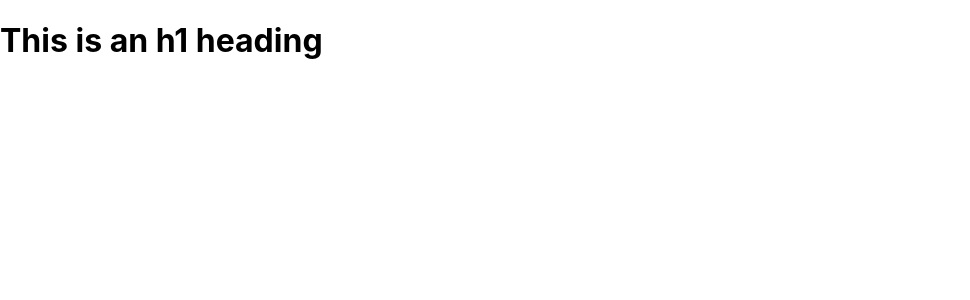
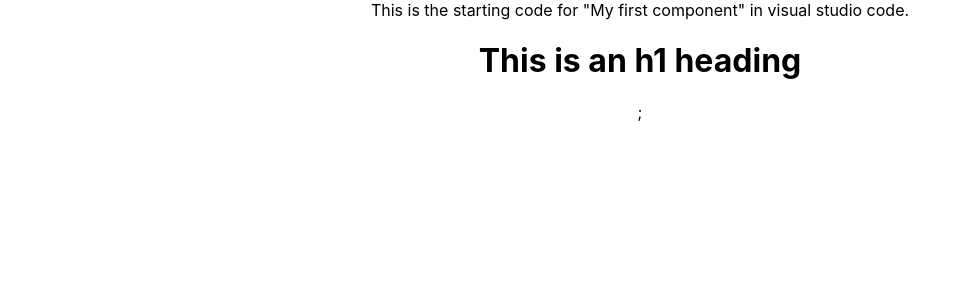
Before and after one commit to LizzyOrji123/myfirstapp, a React (Create React App) app: page / in a window 1280 px wide. Shown: the top 300 px of the page, without its empty margins (0-970 px from the left). Built offline with nearby package versions, Linux system fonts and the light colour scheme.

Commit message:
changed the component content

```diff
--- a/src/App.js
+++ b/src/App.js
@@ -6,7 +6,12 @@ function Header() {
 }
 
 function App() {
-  return < Header />;
+  return(
+    <div className='App'>
+      This is the starting code for "My first component" in visual studio code.
+      < Header />;
+    </div>
+  );
 }
 
 export default App;
```
